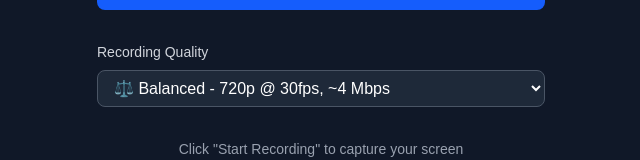
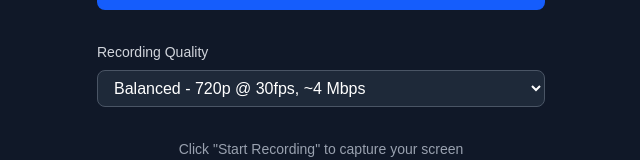
Before and after one commit to john-rock/beeroll, a Next.js app: page / in a window 1280 px wide. Shown: the part 394-554 px from the top of the page, without its empty margins (319-959 px from the left). Built offline with nearby package versions, Linux system fonts and the light colour scheme.

Commit message:
small update

```diff
--- a/app/components/ScreenRecorder.tsx
+++ b/app/components/ScreenRecorder.tsx
@@ -177,9 +177,6 @@ export function ScreenRecorder() {
               >
                 {Object.entries(QUALITY_PRESETS).map(([key, config]) => (
                   <option key={key} value={key}>
-                    {key === 'high' && '🎯 '}
-                    {key === 'balanced' && '⚖️ '}
-                    {key === 'compressed' && '📦 '}
                     {config.description}
                   </option>
                 ))}
```
